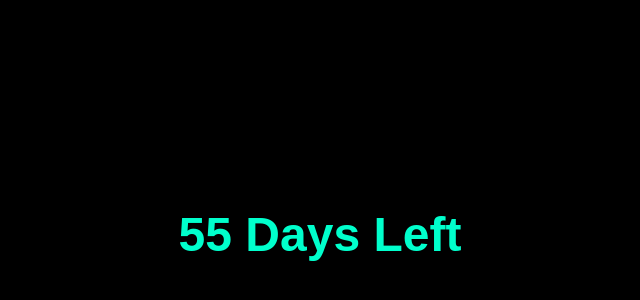
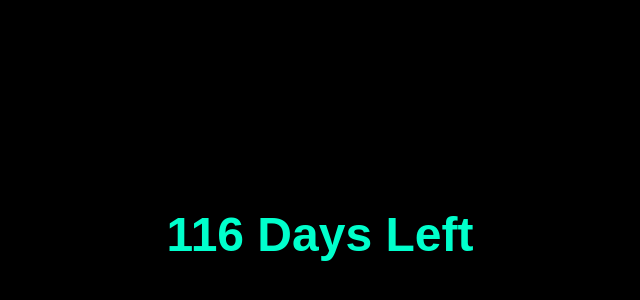
Before and after one commit to techwithsatish/widget, a plain HTML site: page index.html in a window 1280 px wide. Shown: the part 166-466 px from the top of the page, without its empty margins (320-960 px from the left). Drawn offline with Linux system fonts and the light colour scheme.

Commit message:
Update index.html

```diff
--- a/index.html
+++ b/index.html
@@ -19,7 +19,7 @@
   <h1 id="days"></h1>
 
   <script>
-    const targetDate = new Date("2026-03-15");
+    const targetDate = new Date("2026-05-15");
 
     function update() {
       const today = new Date();
```
